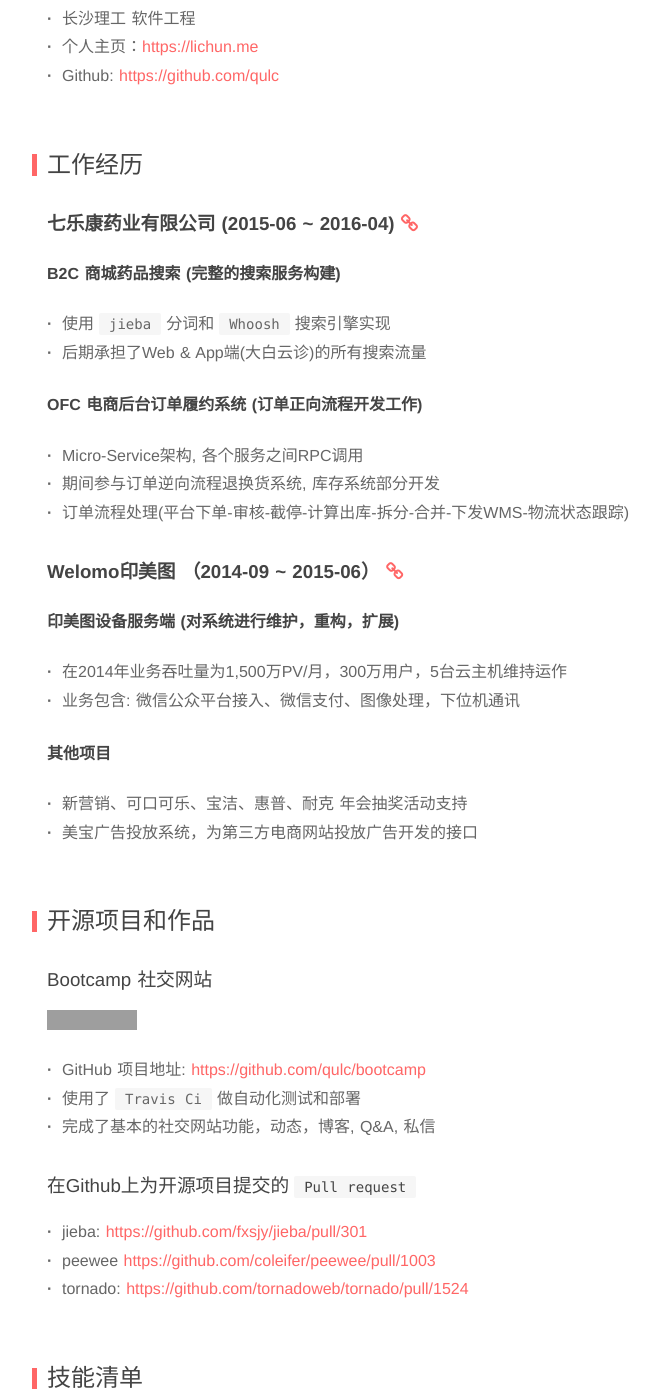
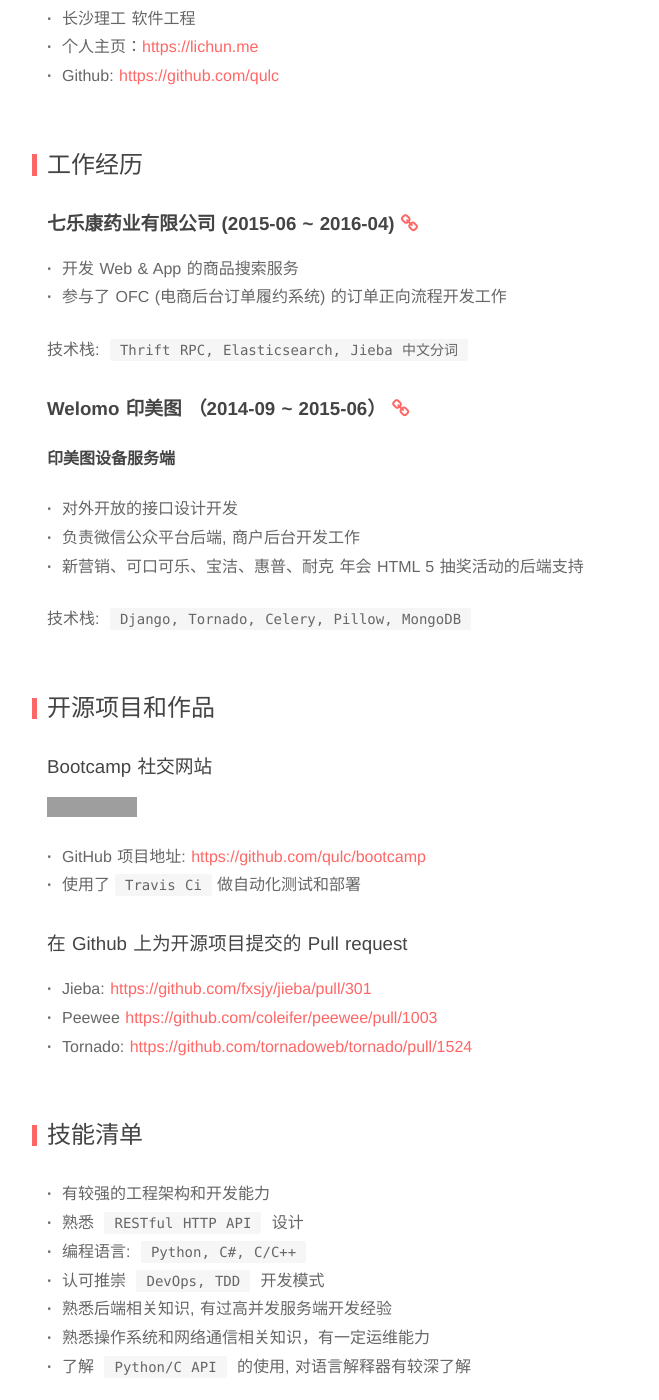
Before and after one commit to qulc/qulc.github.io, a Jekyll site: the page built from _posts/2015-01-01-resume.md, in a window 1280 px wide and 1400 px high, scrolled down 567 px. Shown: the whole window, without its empty margins (293-952 px from the left). Built offline with Jekyll 4.4.1, drawn with Linux system fonts in a browser that asks for light colours; nearby versions of some CDN libraries; comment, search, counter and statistics services are not loaded; some of the changed text lies outside the part shown; grey boxes are pictures that could not be loaded.

Commit message:
Update my resume

```diff
--- a/_posts/2015-01-01-resume.md
+++ b/_posts/2015-01-01-resume.md
@@ -17,29 +17,23 @@ categories: record
 - 个人主页：<https://lichun.me>
 - Github: <https://github.com/qulc>
 
+
 ## 工作经历
 
 ### **七乐康药业有限公司 (2015-06 ~ 2016-04)** [<i class="fa fa-link"></i>](http://7lk.com/){:target="_blank"}
+- 开发 Web & App 的商品搜索服务
+- 参与了 OFC (电商后台订单履约系统) 的订单正向流程开发工作
 
-#### **B2C 商城药品搜索 (完整的搜索服务构建)**
-- 使用`jieba`分词和`Whoosh`搜索引擎实现
-- 后期承担了Web & App端(大白云诊)的所有搜索流量
+技术栈: `Thrift RPC, Elasticsearch, Jieba 中文分词`
 
-#### **OFC 电商后台订单履约系统 (订单正向流程开发工作)**
-- Micro-Service架构, 各个服务之间RPC调用
-- 期间参与订单逆向流程退换货系统, 库存系统部分开发
-- 订单流程处理(平台下单-审核-截停-计算出库-拆分-合并-下发WMS-物流状态跟踪)
+### **Welomo 印美图 （2014-09 ~ 2015-06）** [<i class="fa fa-link"></i>](http://welomo.com/){:target="_blank"}
 
+#### **印美图设备服务端**
+- 对外开放的接口设计开发
+- 负责微信公众平台后端, 商户后台开发工作
+- 新营销、可口可乐、宝洁、惠普、耐克 年会 HTML 5 抽奖活动的后端支持
 
-### **Welomo印美图 （2014-09 ~ 2015-06）** [<i class="fa fa-link"></i>](http://welomo.com/){:target="_blank"}
-
-#### **印美图设备服务端 (对系统进行维护，重构，扩展)**
-- 在2014年业务吞吐量为1,500万PV/月，300万用户，5台云主机维持运作
-- 业务包含: 微信公众平台接入、微信支付、图像处理，下位机通讯
-
-#### **其他项目**
-- 新营销、可口可乐、宝洁、惠普、耐克 年会抽奖活动支持
-- 美宝广告投放系统，为第三方电商网站投放广告开发的接口
+技术栈: `Django, Tornado, Celery, Pillow, MongoDB`
 
 
 ## 开源项目和作品
@@ -48,29 +42,29 @@ categories: record
 <iframe src="https://ghbtns.com/github-btn.html?user=qulc&repo=bootcamp&type=watch&count=true" frameborder="0" scrolling="0" width="170px" height="20px"></iframe>
 - GitHub 项目地址: <https://github.com/qulc/bootcamp>
 - 使用了`Travis Ci`做自动化测试和部署
-- 完成了基本的社交网站功能，动态，博客, Q&A, 私信
 
-### 在Github上为开源项目提交的`Pull request`
-- jieba: <https://github.com/fxsjy/jieba/pull/301>
-- peewee <https://github.com/coleifer/peewee/pull/1003>
-- tornado: <https://github.com/tornadoweb/tornado/pull/1524>
+### 在 Github 上为开源项目提交的 Pull request
+- Jieba: <https://github.com/fxsjy/jieba/pull/301>
+- Peewee <https://github.com/coleifer/peewee/pull/1003>
+- Tornado: <https://github.com/tornadoweb/tornado/pull/1524>
 
 
 ## 技能清单
-* 了解`Python/C API`的使用
-* 熟悉`RESTful HTTP API`设计
-* 认可推崇`DevOps``TDD`开发模式
-* 有`Redis``Mongodb`等NoSQL数据库使用经验
-* Python主流Web框架都有涉及, 熟悉`Django``Tornado``Flask`
-* 熟悉Python 图像处理(Pillow),数据抓取(Scrapy),任务队列(Celery) 等库
+* 有较强的工程架构和开发能力
+* 熟悉 `RESTful HTTP API` 设计
+* 编程语言: `Python, C#, C/C++`
+* 认可推崇 `DevOps, TDD` 开发模式
+* 熟悉后端相关知识, 有过高并发服务端开发经验
+* 熟悉操作系统和网络通信相关知识，有一定运维能力
+* 了解 `Python/C API` 的使用, 对语言解释器有较深了解
 
 
 ## 加分 or 减分 ?
-* VIM, Github 重度用户
+* `Vim, Github` 重度用户
 * 代码样式风格洁癖, 强迫症
-* 早期iOS开发者, 会写一点前端
+* 早期 `iOS` 开发者, 会写一点点前端
 
 
 ## 求职意向
 * 工作地点: 广州、深圳、长沙
-* Python开发工程师、全栈开发工程师
+* Python 开发工程师、C/C++ 开发工程师
```
